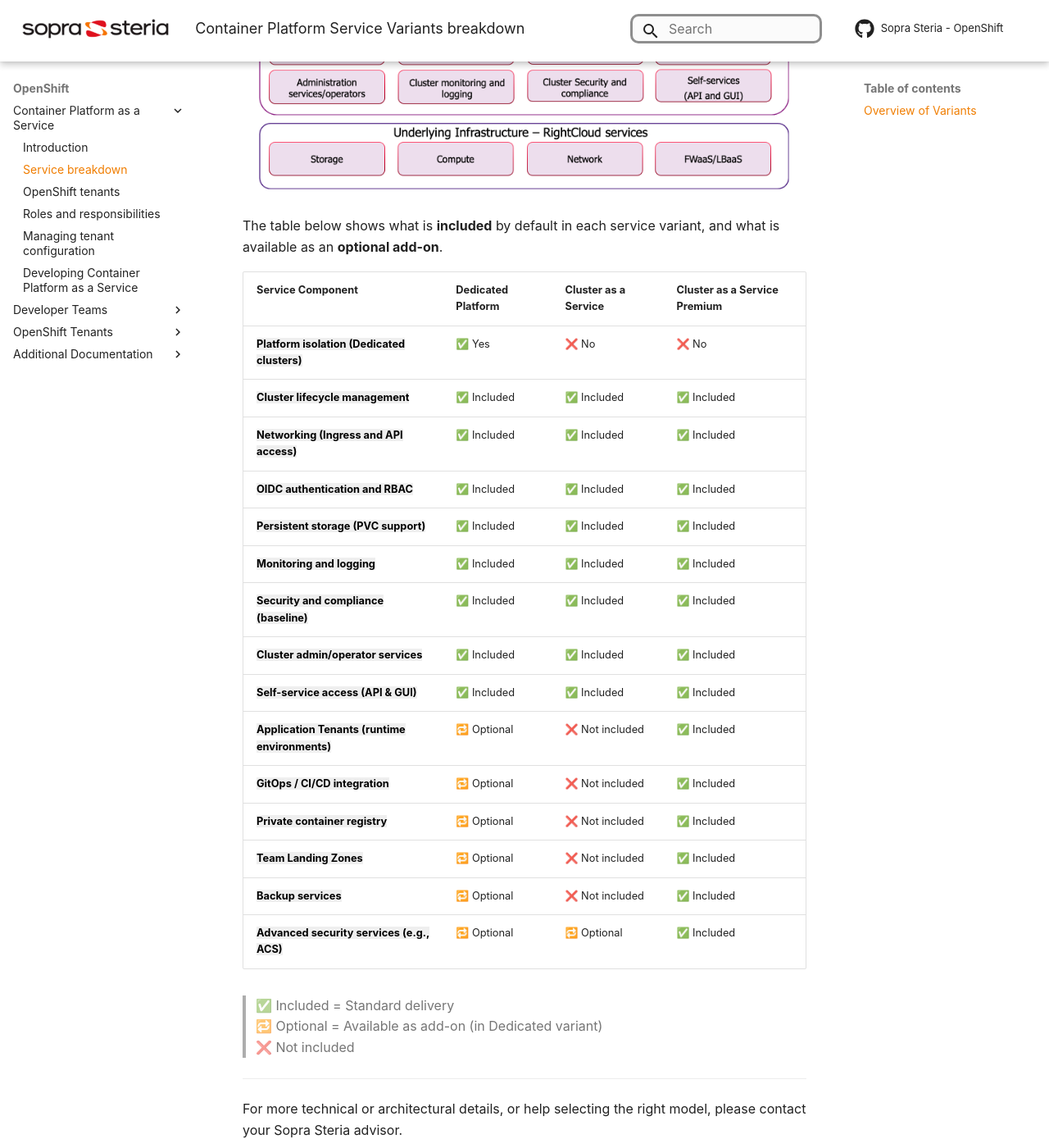
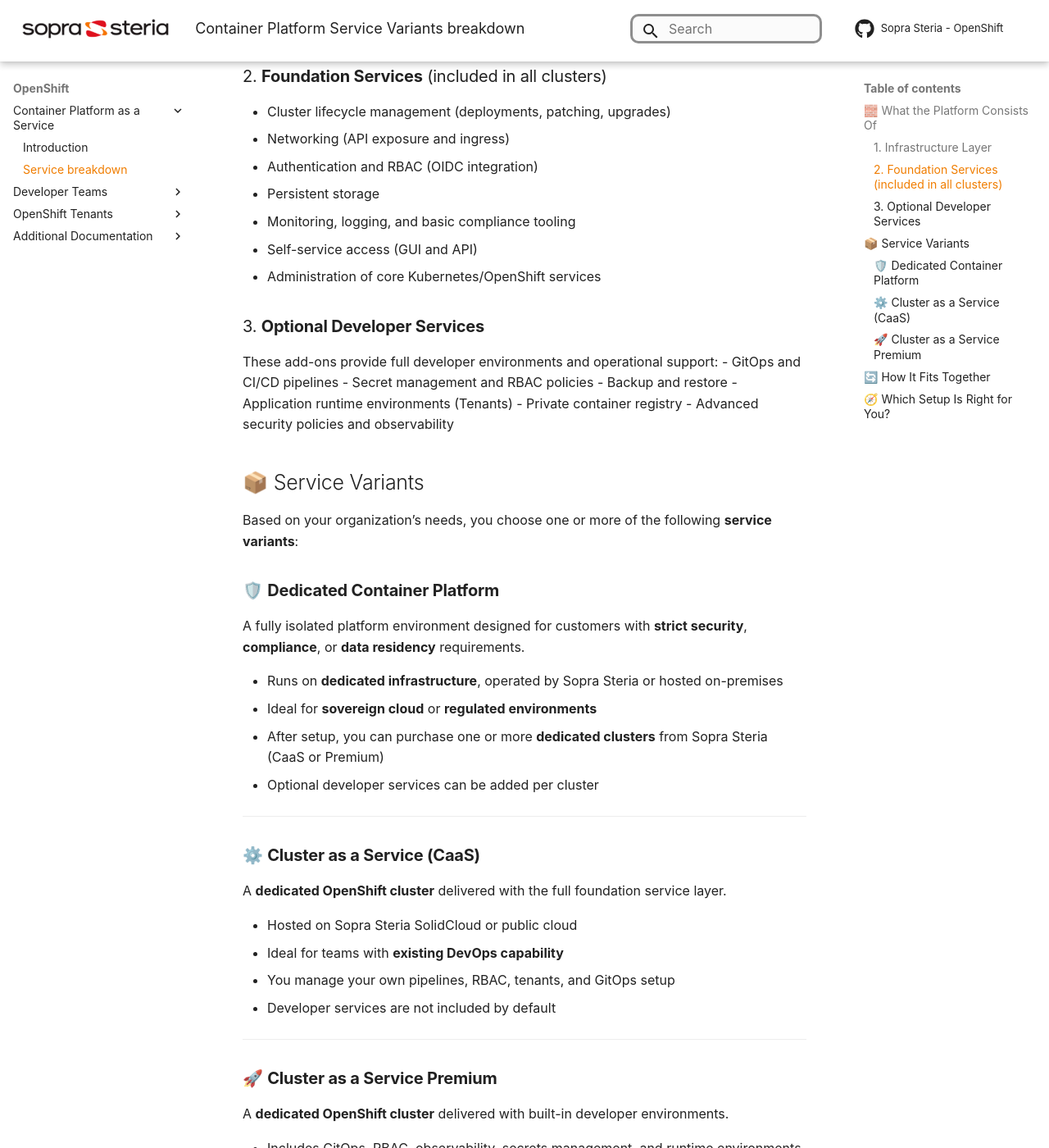
Before and after one commit to Sopra-Steria-Norge-Kubernetes/OpenShift, an MkDocs documentation site: the page built from docs/About Container-Platform-as-a-Service/Service-breakdown.md, in a window 1280 px wide and 1400 px high, scrolled down 1138 px. Shown: the whole window at 82% size. Built offline with MkDocs 1.6.1 and Material for MkDocs 9.7.7, drawn with Linux system fonts in a browser that asks for light colours; some web fonts are replaced; comment, search, counter and statistics services are not loaded; some of the changed text lies outside the part shown.

Commit message:
Adding service breakdown 2

```diff
--- a/docs/About Container-Platform-as-a-Service/Service-breakdown.md
+++ b/docs/About Container-Platform-as-a-Service/Service-breakdown.md
@@ -5,49 +5,102 @@
 version: 0.1.0
 ---
 
-# Service breakdown
+# Service Breakdown: Container Platform as a Service
 
-Sopra Steria’s Container Platform as a Service (CPaaS) is offered in several variants, allowing organizations to choose the right level of isolation, functionality, and operational responsibility.
 
-Each variant builds on a common foundation of managed Kubernetes (OpenShift) clusters, delivered with integrated platform services and tailored to fit different customer needs—from minimal clusters to fully integrated development environments.
+Sopra Steria’s Container Platform as a Service (CPaaS) is a managed Kubernetes/OpenShift offering that enables customers to build, run, and scale containerized applications securely and efficiently — whether in the cloud or on-premises.
 
-## Overview of Variants
+CPaaS is delivered through a layered service model and can be tailored to meet different needs for compliance, control, and developer enablement.
 
-| Service                         | Description |
-|----------------------------------|-------------|
-| **Dedicated Container Platform** | A fully isolated, customer-specific container platform for hosting and managing multiple Kubernetes or OpenShift clusters. Ideal for sovereign cloud or high-compliance environments. Includes full control and the ability to add optional services. |
-| **Cluster as a Service**         | A minimal, standalone Kubernetes or OpenShift cluster managed by Sopra Steria. Includes the core platform foundation—lifecycle, networking, security, logging, and storage. |
-| **Cluster as a Service Premium** | A managed cluster with built-in developer environments (Tenants), GitOps pipelines, identity management, observability, and policy enforcement. Designed to be production-ready from day one. |
 
----
-# Service Breakdown
+## 🧱 What the Platform Consists Of
 
-![alt text](../img/About Container-Platform-as-a-Service/service_overview.png)
 
-The table below shows what is **included** by default in each service variant, and what is available as an **optional add-on**.
+The diagram below illustrates how the service is composed:
 
-| Service Component                              | Dedicated Platform | Cluster as a Service | Cluster as a Service Premium |
-|------------------------------------------------|---------------------|-----------------------|-------------------------------|
-| **Platform isolation (Dedicated clusters)**     | ✅ Yes               | ❌ No                 | ❌ No                         |
-| **Cluster lifecycle management**                | ✅ Included          | ✅ Included           | ✅ Included                  |
-| **Networking (Ingress and API access)**         | ✅ Included          | ✅ Included           | ✅ Included                  |
-| **OIDC authentication and RBAC**                | ✅ Included          | ✅ Included           | ✅ Included                  |
-| **Persistent storage (PVC support)**            | ✅ Included          | ✅ Included           | ✅ Included                  |
-| **Monitoring and logging**                      | ✅ Included          | ✅ Included           | ✅ Included                  |
-| **Security and compliance (baseline)**          | ✅ Included          | ✅ Included           | ✅ Included                  |
-| **Cluster admin/operator services**             | ✅ Included          | ✅ Included           | ✅ Included                  |
-| **Self-service access (API & GUI)**             | ✅ Included          | ✅ Included           | ✅ Included                  |
-| **Application Tenants (runtime environments)**  | 🔁 Optional          | ❌ Not included       | ✅ Included                  |
-| **GitOps / CI/CD integration**                  | 🔁 Optional          | ❌ Not included       | ✅ Included                  |
-| **Private container registry**                  | 🔁 Optional          | ❌ Not included       | ✅ Included                  |
-| **Team Landing Zones**                          | 🔁 Optional          | ❌ Not included       | ✅ Included                  |
-| **Backup services**                             | 🔁 Optional          | ❌ Not included       | ✅ Included                  |
-| **Advanced security services (e.g., ACS)**      | 🔁 Optional          |  🔁 Optional      | ✅ Included                  |
+![Container Platform Service Layers](../img/About Container-Platform-as-a-Service/service_overview.png)
 
-> ✅ Included = Standard delivery
-> 🔁 Optional = Available as add-on (in Dedicated variant)
-> ❌ Not included
+CPaaS is built on **three service layers**:
+
+### 1. **Infrastructure Layer**
+- Delivered from **Sopra Steria’s SolidCloud**, p**ublic cloud (Azure, AWS, GCP)**, or a **sovereign cloud setup** in Sopra Steria’s data center, optionally extended or isolated to the customer’s own data center
+- Provides core services such as compute, storage, networking, and security
+
+### 2. **Foundation Services** (included in all clusters)
+- Cluster lifecycle management (deployments, patching, upgrades)
+- Networking (API exposure and ingress)
+- Authentication and RBAC (OIDC integration)
+- Persistent storage
+- Monitoring, logging, and basic compliance tooling
+- Self-service access (GUI and API)
+- Administration of core Kubernetes/OpenShift services
+
+### 3. **Optional Developer Services**
+These add-ons provide full developer environments and operational support:
+- GitOps and CI/CD pipelines
+- Secret management and RBAC policies
+- Backup and restore
+- Application runtime environments (Tenants)
+- Private container registry
+- Advanced security policies and observability
+
+## 📦 Service Variants
+
+Based on your organization’s needs, you choose one or more of the following **service variants**:
+
+### 🛡️ **Dedicated Container Platform**
+A fully isolated platform environment designed for customers with **strict security**, **compliance**, or **data residency** requirements.
+
+- Runs on **dedicated infrastructure**, operated by Sopra Steria or hosted on-premises
+- Ideal for **sovereign cloud** or **regulated environments**
+- After setup, you can purchase one or more **dedicated clusters** from Sopra Steria (CaaS or Premium)
+- Optional developer services can be added per cluster
 
 ---
 
-For more technical or architectural details, or help selecting the right model, please contact your Sopra Steria advisor.
+### ⚙️ **Cluster as a Service (CaaS)**
+A **dedicated OpenShift cluster** delivered with the full foundation service layer.
+
+- Hosted on Sopra Steria SolidCloud or public cloud
+- Ideal for teams with **existing DevOps capability**
+- You manage your own pipelines, RBAC, tenants, and GitOps setup
+- Developer services are not included by default
+
+---
+
+### 🚀 **Cluster as a Service Premium**
+A **dedicated OpenShift cluster** delivered with built-in developer environments.
+
+- Includes GitOps, RBAC, observability, secrets management, and runtime environments
+- Ideal for teams who want **Sopra Steria to manage platform enablement**
+- Delivered on SolidCloud or public cloud
+
+---
+## 🔄 How It Fits Together
+
+All customers receive **dedicated OpenShift clusters**. The main differences between the service variants lie in:
+
+- The level of **infrastructure and operational isolation**
+- The scope of **developer enablement and automation** included
+
+| Platform Layer               | Dedicated Container Platform         | Cluster as a Service             | Cluster as a Service Premium     |
+|-----------------------------|--------------------------------------|----------------------------------|----------------------------------|
+| **Cluster infrastructure**  | ✅ Dedicated physical (customer-specific) | ✅ Cluster runs on shared infrastructure platform (workload isolated per customer) | ✅ Same as CaaS (isolated per customer) |
+| **Control & management stack** | ✅ Fully isolated management tooling and access control (per platform) | 🔄 Operated via Sopra Steria’s shared control plane | 🔄 Same as CaaS |
+| **Foundation services**     | 🔁 Optional per cluster              | ✅ Included                      | ✅ Included (This is the service)                     |
+| **Developer services**      | 🔁 Optional per cluster              | ❌ Not included. each add-on is optional               | ✅ Included                      |
+
+> ✅ = Included or dedicated
+> 🔄 = Logically separated, but managed through a shared Sopra Steria operational platform
+> 🔁 = Available optionally per cluster
+> ❌ = Not included
+
+## 🧭 Which Setup Is Right for You?
+
+Choosing the right setup depends on your organization’s compliance needs, internal platform maturity, and how much of the operational responsibility you want to take on.
+
+| If you are...                                                                                   | Recommended Setup                              |
+|--------------------------------------------------------------------------------------------------|------------------------------------------------|
+| A public sector or regulated organization requiring strict control, data residency, or isolation | **Dedicated Container Platform** + one or more managed clusters |
+| A customer with a strong, internal **platform team** that understands OpenShift/Kubernetes, and has a mature **DevOps culture** | **Cluster as a Service**                        |
+| A team with limited DevOps capacity that needs Sopra Steria to handle the platform setup, pipelines, tenants, and security guardrails | **Cluster as a Service Premium**                |
--- a/mkdocs.yml
+++ b/mkdocs.yml
@@ -9,10 +9,10 @@
   - Container Platform as a Service:
     - Introduction: About Container-Platform-as-a-Service/introduction.md
     - Service breakdown: About Container-Platform-as-a-Service/Service-breakdown.md
-    - OpenShift tenants: About Container-Platform-as-a-Service/openshift-tenants.md
-    - Roles and responsibilities: About Container-Platform-as-a-Service/roles-and-responsibilities.md
-    - Managing tenant configuration: About Container-Platform-as-a-Service/managing-tenant-configuration.md
-    - Developing Container Platform as a Service: About Container-Platform-as-a-Service/developing-container-platforma-as-a-service.md
+    # - Roles and responsibilities: About Container-Platform-as-a-Service/roles-and-responsibilities.md
+    # - OpenShift tenants: About Container-Platform-as-a-Service/openshift-tenants.md
+    # - Managing tenant configuration: About Container-Platform-as-a-Service/managing-tenant-configuration.md
+    # - Developing Container Platform as a Service: About Container-Platform-as-a-Service/developing-container-platforma-as-a-service.md
   - Developer Teams:
     - Team Introduction: OpenShift Teams/team-introduction.md
     - Team Features:
```
Also changed, not shown: docs/img/About Container-Platform-as-a-Service/service_overview.png, docs/img/About Container-Platform-as-a-Service/service_overview_old.png (added).
